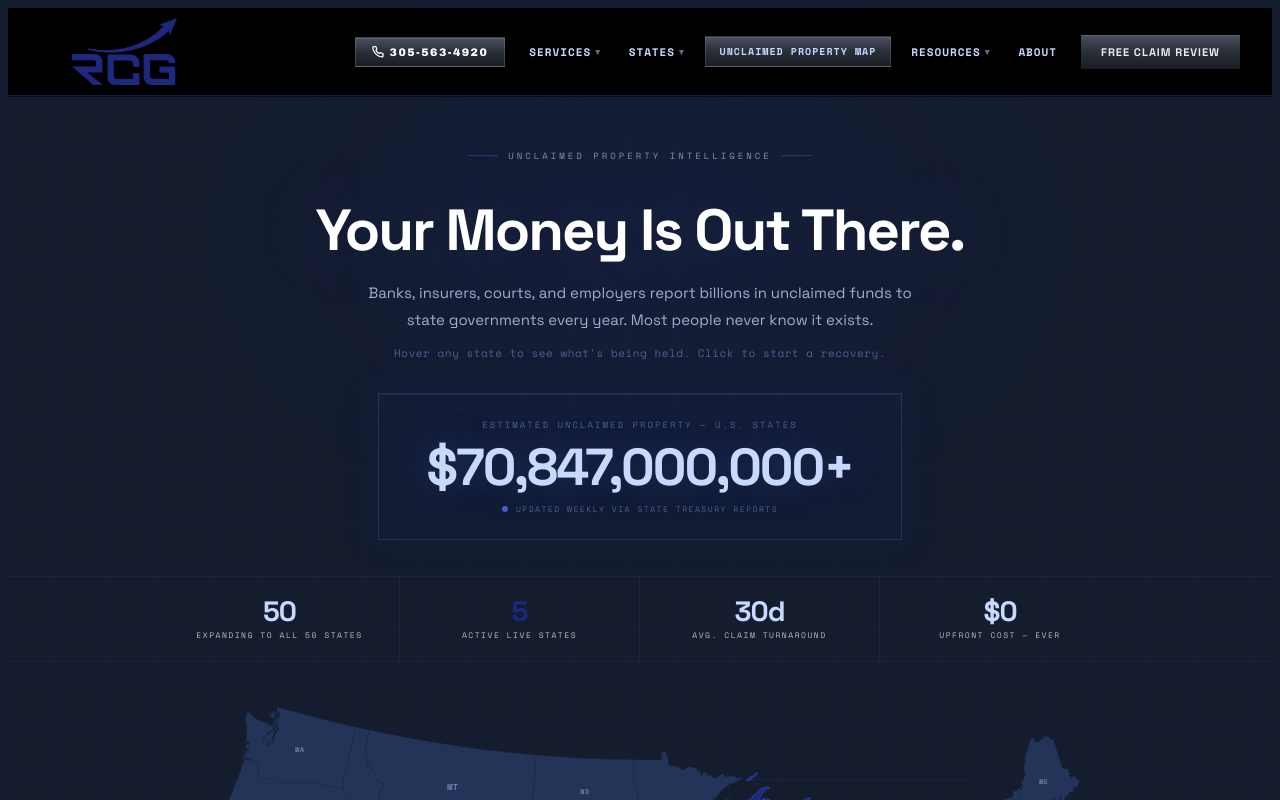
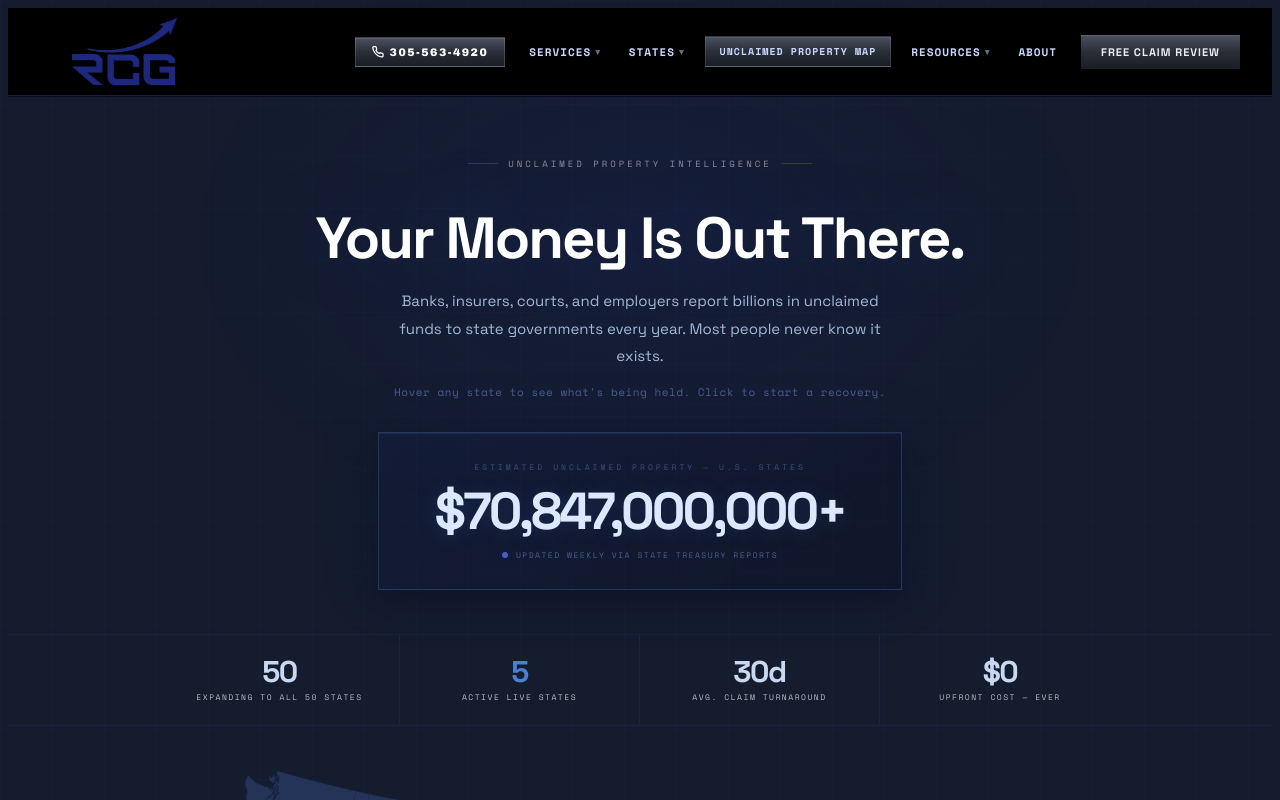
Before and after one commit to ReboundCapitalGroup/rcg-website, a Next.js app: page /map in a window 1280 px wide. Shown: the top 800 px of the page. Built offline with nearby package versions, Linux system fonts and the light colour scheme.

Commit message:
Polish pass - headline, CTAs, nav balance, map card

```diff
--- a/src/app/map/page.tsx
+++ b/src/app/map/page.tsx
@@ -45,7 +45,7 @@
       <div style={{ position: 'relative', zIndex: 2 }}>
 
         {/* HERO */}
-        <div style={{ padding: '52px 40px 36px', textAlign: 'center', borderBottom: '1px solid rgba(74,95,212,0.12)' }}>
+        <div style={{ padding: '60px 40px 44px', textAlign: 'center', borderBottom: '1px solid rgba(74,95,212,0.1)' }}>
           <div style={{ maxWidth: '860px', margin: '0 auto' }}>
 
             <div style={{ display: 'flex', alignItems: 'center', justifyContent: 'center', gap: '10px', marginBottom: '20px' }}>
@@ -60,7 +60,7 @@
               Your Money Is Out There.
             </h1>
 
-            <p style={{ fontSize: '15px', color: 'var(--mid)', lineHeight: 1.8, maxWidth: '580px', margin: '0 auto 12px' }}>
+            <p style={{ fontSize: '15px', color: '#a0b8d8', lineHeight: 1.85, maxWidth: '520px', margin: '0 auto 14px' }}>
               Banks, insurers, courts, and employers report billions in unclaimed funds to state governments every year. Most people never know it exists.
             </p>
             <p style={{ fontFamily: "'Space Mono',monospace", fontSize: '11px', color: '#4a5f94', marginBottom: '32px', letterSpacing: '0.5px' }}>
@@ -68,11 +68,11 @@
             </p>
 
             {/* COUNTER */}
-            <div style={{ display: 'inline-block', background: 'rgba(20,30,80,0.2)', border: '1px solid rgba(74,127,212,0.25)', padding: '24px 48px', boxShadow: '0 0 40px rgba(30,40,127,0.15), inset 0 1px 0 rgba(255,255,255,0.05)' }}>
-              <div style={{ fontFamily: "'Space Mono',monospace", fontSize: '9px', letterSpacing: '2px', textTransform: 'uppercase', color: '#4a5f94', marginBottom: '10px' }}>
+            <div style={{ display: 'inline-block', background: 'linear-gradient(135deg,rgba(20,30,80,0.25) 0%,rgba(10,15,35,0.4) 100%)', border: '1px solid rgba(74,127,212,0.3)', padding: '28px 56px', boxShadow: '0 0 60px rgba(20,35,100,0.2), 0 8px 32px rgba(0,0,0,0.4), inset 0 1px 0 rgba(255,255,255,0.06)', minWidth:'420px' }}>
+              <div style={{ fontFamily: "'Space Mono',monospace", fontSize: '8px', letterSpacing: '3px', textTransform: 'uppercase', color: '#3a4f7a', marginBottom: '12px' }}>
                 Estimated Unclaimed Property — U.S. States
               </div>
-              <div style={{ fontFamily: "'Space Grotesk',sans-serif", fontWeight: 700, fontSize: 'clamp(28px,5vw,52px)', color: '#c8d8ff', letterSpacing: '-2px', lineHeight: 1, marginBottom: '10px', textShadow: '0 0 40px rgba(74,127,212,0.3)' }}>
+              <div style={{ fontFamily: "'Space Grotesk',sans-serif", fontWeight: 700, fontSize: 'clamp(28px,5vw,52px)', color: '#dce8ff', letterSpacing: '-3px', lineHeight: 1, marginBottom: '12px', textShadow: '0 2px 20px rgba(74,127,212,0.2)' }}>
                 $70,847,000,000+
               </div>
               <div style={{ display: 'flex', alignItems: 'center', gap: '8px', justifyContent: 'center' }}>
@@ -94,8 +94,8 @@
               { val: '30d', label: 'Avg. Claim Turnaround', blue: false },
               { val: '$0', label: 'Upfront Cost — Ever', blue: false },
             ].map((s, i) => (
-              <div key={i} style={{ padding: '20px 24px', borderRight: i < 3 ? '1px solid rgba(74,95,212,0.12)' : 'none', textAlign: 'center' }}>
-                <div style={{ fontFamily: "'Space Grotesk',sans-serif", fontWeight: 700, fontSize: '28px', color: s.blue ? 'var(--rcg2)' : 'var(--text)', letterSpacing: '-1px', lineHeight: 1 }}>
+              <div key={i} style={{ padding: '22px 28px', borderRight: i < 3 ? '1px solid rgba(74,95,212,0.12)' : 'none', textAlign: 'center' }}>
+                <div style={{ fontFamily: "'Space Grotesk',sans-serif", fontWeight: 700, fontSize: '30px', color: s.blue ? '#4a7fd4' : '#c8d8f0', letterSpacing: '-1.5px', lineHeight: 1 }}>
                   {s.val}
                 </div>
                 <div style={{ fontFamily: "'Space Mono',monospace", fontSize: '8px', letterSpacing: '1.5px', textTransform: 'uppercase', color: '#ffffff', marginTop: '4px', opacity: 0.7 }}>
--- a/src/app/page.tsx
+++ b/src/app/page.tsx
@@ -64,14 +64,14 @@
           </div>
 
           {/* Headline — two clean lines */}
-          <h1 style={{ fontFamily:"'Space Grotesk',sans-serif", fontWeight:700, fontSize:'clamp(32px,4vw,60px)', lineHeight:1.1, color:'#fff', letterSpacing:'-2px', margin:'0 0 28px' }}>
+          <h1 style={{ fontFamily:"'Space Grotesk',sans-serif", fontWeight:700, fontSize:'clamp(32px,4vw,60px)', lineHeight:1.05, color:'#fff', letterSpacing:'-2px', margin:'0 0 32px' }}>
             Turning <span style={{ color:'#ffffff' }}>Forgotten Funds</span>
             <br />
-            Into <span style={{ color:'#3a5a9a', textShadow:'0 0 60px rgba(74,127,212,0.4)' }}>Future Opportunities.</span>
+            Into <span style={{ color:'#2e4a88' }}>Future Opportunities.</span>
           </h1>
 
           {/* Subtext — 3 clean lines matching notepad layout */}
-          <p style={{ fontSize:'15px', color:'#b8ccec', lineHeight:2, maxWidth:'680px', margin:'0 auto 32px', fontWeight:400, textAlign:'center' }}>
+          <p style={{ fontSize:'15px', color:'#a8bedd', lineHeight:1.85, maxWidth:'560px', margin:'0 auto 36px', fontWeight:400, textAlign:'center' }}>
             Foreclosure surplus. Tax deed overages. Unclaimed property. State-held funds.<br />
             If money was left behind, <strong style={{ color:'#e8edf8', fontWeight:600 }}>it legally belongs to you.</strong><br />
             We recover it across FL, AZ, CO, OH and MI. Expanding to all 50 states. Zero upfront cost. Ever.
@@ -79,8 +79,8 @@
 
           {/* CTAs */}
           <div style={{ display:'flex', alignItems:'center', justifyContent:'center', gap:'14px', flexWrap:'wrap' }}>
-            <Link href="/contact" className="btn-primary" style={{ background:'linear-gradient(180deg,#1e2d6a 0%,#131d4a 100%)', border:'1px solid rgba(74,127,212,0.4)', boxShadow:'0 0 12px rgba(30,40,127,0.3), 0 4px 0 rgba(0,0,0,0.6)', letterSpacing:'1px' }}>Check If You&apos;re Owed Money — Free</Link>
-            <Link href="/resources/how-it-works" className="btn-secondary">See How It Works</Link>
+            <Link href="/contact" className="btn-primary" style={{ background:'linear-gradient(180deg,#1a2860 0%,#0f1a40 100%)', border:'1px solid rgba(74,127,212,0.35)', boxShadow:'0 0 24px rgba(20,35,100,0.5), 0 4px 0 rgba(0,0,0,0.7), inset 0 1px 0 rgba(255,255,255,0.07)', letterSpacing:'1.2px', padding:'16px 40px' }}>Check If You&apos;re Owed Money — Free</Link>
+            <Link href="/resources/how-it-works" className="btn-secondary" style={{ background:'linear-gradient(180deg,#1a1f2e 0%,#0f1218 100%)', border:'1px solid rgba(74,127,212,0.2)', color:'#7090c0', boxShadow:'0 4px 0 rgba(0,0,0,0.6), inset 0 1px 0 rgba(255,255,255,0.04)', letterSpacing:'1px', padding:'16px 32px' }}>See How It Works</Link>
             <span style={{ fontFamily:"'Space Mono',monospace", fontSize:'9px', letterSpacing:'1px', textTransform:'uppercase', color:'#5a6890' }}>// No fees until we recover</span>
           </div>
         </div>
@@ -179,8 +179,8 @@
             </p>
           </div>
           <div style={{ display:'flex', gap:'12px', flexShrink:0 }}>
-            <Link href="/contact" className="btn-primary" style={{ background:'linear-gradient(180deg,#1e2d6a 0%,#131d4a 100%)', border:'1px solid rgba(74,127,212,0.4)', boxShadow:'0 0 12px rgba(30,40,127,0.3), 0 4px 0 rgba(0,0,0,0.6)', letterSpacing:'1px' }}>Free Claim Review</Link>
-            <Link href="tel:+13058001234" className="btn-secondary">Call Us Now</Link>
+            <Link href="/contact" className="btn-primary" style={{ background:'linear-gradient(180deg,#1a2860 0%,#0f1a40 100%)', border:'1px solid rgba(74,127,212,0.35)', boxShadow:'0 0 24px rgba(20,35,100,0.5), 0 4px 0 rgba(0,0,0,0.7), inset 0 1px 0 rgba(255,255,255,0.07)', letterSpacing:'1.2px', padding:'16px 40px' }}>Free Claim Review</Link>
+            <Link href="tel:+13058001234" className="btn-secondary" style={{ background:'linear-gradient(180deg,#1a1f2e 0%,#0f1218 100%)', border:'1px solid rgba(74,127,212,0.2)', color:'#7090c0', boxShadow:'0 4px 0 rgba(0,0,0,0.6), inset 0 1px 0 rgba(255,255,255,0.04)', letterSpacing:'1px', padding:'16px 32px' }}>Call Us Now</Link>
           </div>
         </div>
       </div>
```
